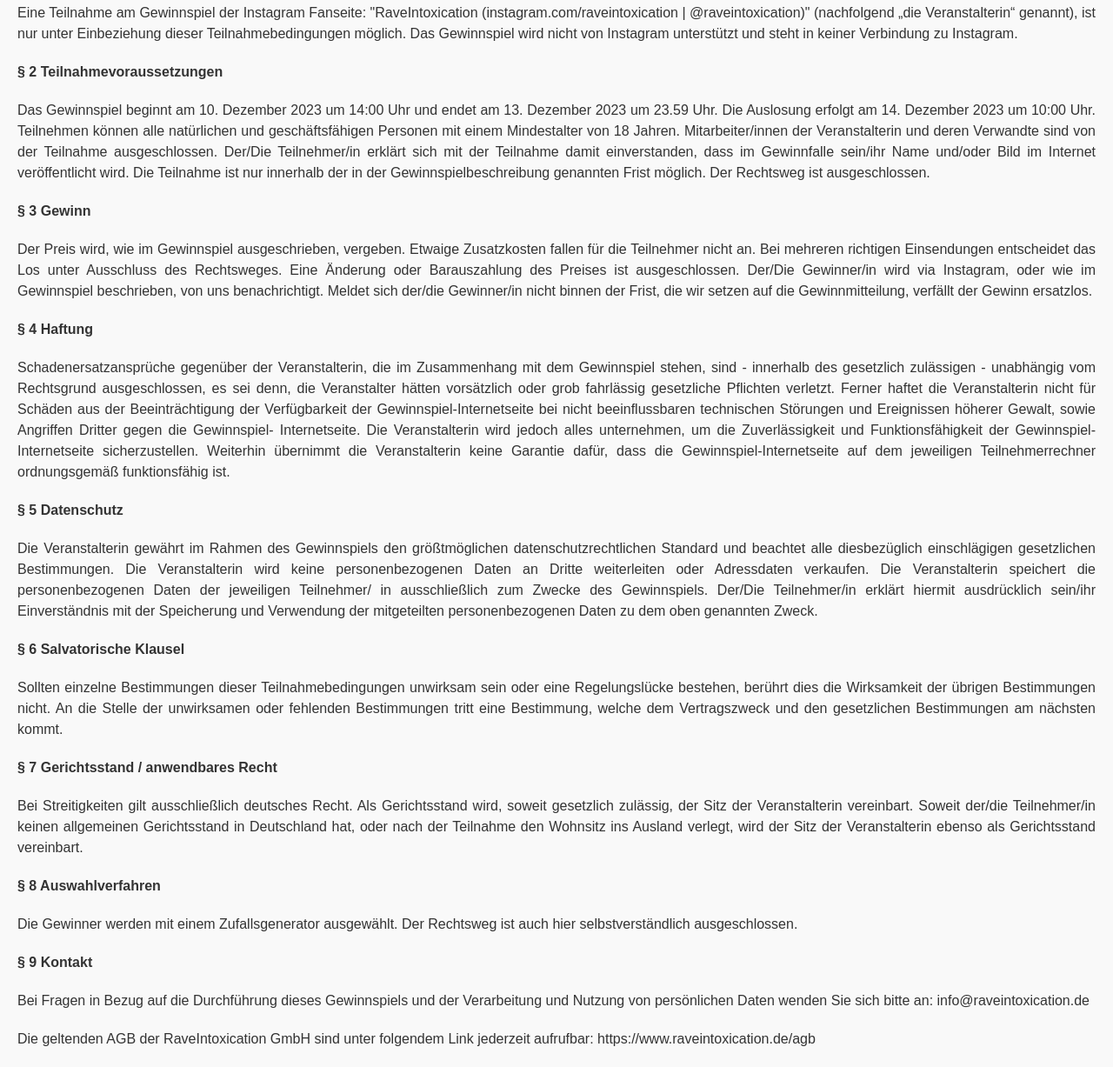
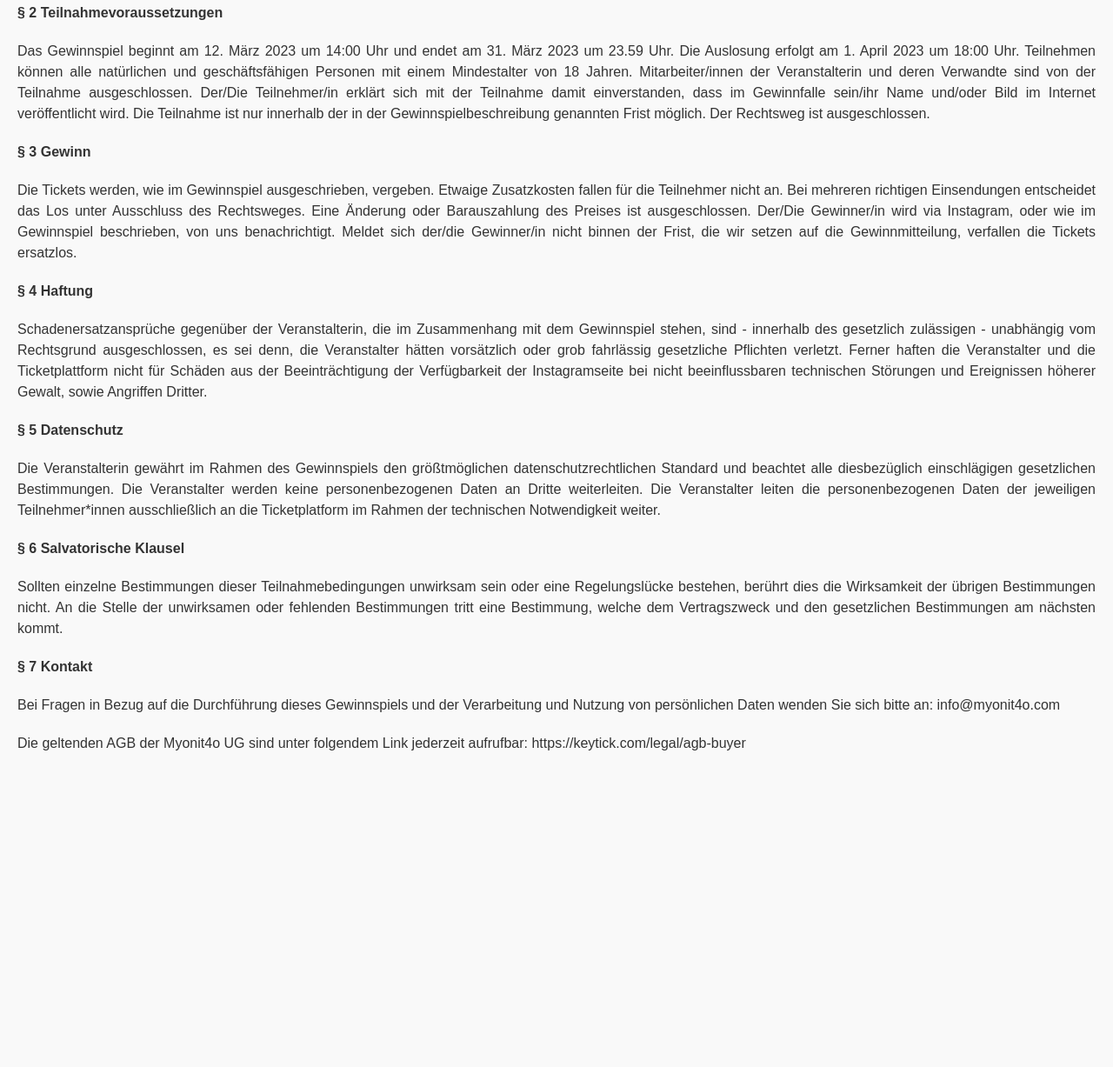
Before and after one commit to MoBeMo/Gewinn, a plain HTML site: page index.html in a window 1280 px wide. Shown: the part 143-1370 px from the top of the page at 87% size. After the commit the page ends 1030 px from the top, so only its background shows below. Drawn offline with Linux system fonts and the light colour scheme.

Commit message:
Update index.html

```diff
--- a/index.html
+++ b/index.html
@@ -34,24 +34,21 @@
 <body>
 	<h1>Teilnahmebedingungen RaveIntoxication Gewinnspiel</h1>
 	<p><strong>§ 1 Allgemeines</strong></p>
-	<p>Eine Teilnahme am Gewinnspiel der Instagram Fanseite: "RaveIntoxication (instagram.com/raveintoxication | @raveintoxication)" (nachfolgend „die Veranstalterin“ genannt), ist nur unter Einbeziehung dieser Teilnahmebedingungen möglich. Das Gewinnspiel wird nicht von Instagram unterstützt und steht in keiner Verbindung zu Instagram.</p>
+	<pEine Teilnahme am Gewinnspiel der Instagram Fanseite: "RaveIntoxication (instagram.com/raveintoxication | @raveintoxication)" (nachfolgend „die Veranstalter“ genannt), ist nur unter Einbeziehung der Teilnahmebedingungen möglich. Die Ticket werden über KeyTick im nachfolgenden „Ticketplattform" genannt veräußert. Das Gewinnspiel wird nicht von Instagram unterstützt und steht in keiner Verbindung zu Instagram.</p>
 	<p><strong>§ 2 Teilnahmevoraussetzungen</strong></p>
-	<p>Das Gewinnspiel beginnt am 10. Dezember 2023 um 14:00 Uhr und endet am 13. Dezember 2023 um 23.59 Uhr. Die Auslosung erfolgt am 14. Dezember 2023 um 10:00 Uhr. Teilnehmen können alle natürlichen und geschäftsfähigen Personen mit einem Mindestalter von 18 Jahren. Mitarbeiter/innen der Veranstalterin und deren Verwandte sind von der Teilnahme ausgeschlossen. Der/Die Teilnehmer/in erklärt sich mit der Teilnahme damit einverstanden, dass im Gewinnfalle sein/ihr Name und/oder Bild im Internet veröffentlicht wird. Die Teilnahme ist nur innerhalb der in der Gewinnspielbeschreibung genannten Frist möglich. Der Rechtsweg ist ausgeschlossen.</p>
+	<p>Das Gewinnspiel beginnt am 12. März 2023 um 14:00 Uhr und endet am 31. März 2023 um 23.59 Uhr. Die Auslosung erfolgt am 1. April 2023 um 18:00 Uhr. Teilnehmen können alle natürlichen und geschäftsfähigen Personen mit einem Mindestalter von 18 Jahren. Mitarbeiter/innen der Veranstalterin und deren Verwandte sind von der Teilnahme ausgeschlossen. Der/Die Teilnehmer/in erklärt sich mit der Teilnahme damit einverstanden, dass im Gewinnfalle sein/ihr Name und/oder Bild im Internet veröffentlicht wird. Die Teilnahme ist nur innerhalb der in der Gewinnspielbeschreibung genannten Frist möglich. Der Rechtsweg ist ausgeschlossen.</p>
 	<p><strong>§ 3 Gewinn</strong></p>
-	<p>Der Preis wird, wie im Gewinnspiel ausgeschrieben, vergeben. Etwaige Zusatzkosten fallen für die Teilnehmer nicht an. Bei mehreren richtigen Einsendungen entscheidet das Los unter Ausschluss des Rechtsweges. Eine Änderung oder Barauszahlung des Preises ist ausgeschlossen. Der/Die Gewinner/in wird via Instagram, oder wie im Gewinnspiel beschrieben, von uns benachrichtigt. Meldet sich der/die Gewinner/in nicht binnen der Frist, die wir setzen auf die Gewinnmitteilung, verfällt der Gewinn ersatzlos.</p>
+	<p>Die Tickets werden, wie im Gewinnspiel ausgeschrieben, vergeben. Etwaige Zusatzkosten fallen für die Teilnehmer nicht an. Bei mehreren richtigen Einsendungen entscheidet das Los unter Ausschluss des Rechtsweges. Eine Änderung oder Barauszahlung des Preises ist ausgeschlossen. Der/Die Gewinner/in wird via Instagram, oder wie im Gewinnspiel beschrieben, von uns benachrichtigt. Meldet sich der/die Gewinner/in nicht binnen der Frist, die wir setzen auf die Gewinnmitteilung, verfallen die Tickets ersatzlos.</p>
 	<p><strong>§ 4 Haftung</strong></p>
-	<p>Schadenersatzansprüche gegenüber der Veranstalterin, die im Zusammenhang mit dem Gewinnspiel stehen, sind - innerhalb des gesetzlich zulässigen - unabhängig vom Rechtsgrund ausgeschlossen, es sei denn, die Veranstalter hätten vorsätzlich oder grob fahrlässig gesetzliche Pflichten verletzt. Ferner haftet die Veranstalterin nicht für Schäden aus der Beeinträchtigung der Verfügbarkeit der Gewinnspiel-Internetseite bei nicht beeinflussbaren technischen Störungen und Ereignissen höherer Gewalt, sowie Angriffen Dritter gegen die Gewinnspiel- Internetseite. Die Veranstalterin wird jedoch alles unternehmen, um die Zuverlässigkeit und Funktionsfähigkeit der Gewinnspiel- Internetseite sicherzustellen. Weiterhin übernimmt die Veranstalterin keine Garantie dafür, dass die Gewinnspiel-Internetseite auf dem jeweiligen Teilnehmerrechner ordnungsgemäß funktionsfähig ist.</p>
+	<p>Schadenersatzansprüche gegenüber der Veranstalterin, die im Zusammenhang mit dem Gewinnspiel stehen, sind - innerhalb des gesetzlich zulässigen - unabhängig vom Rechtsgrund ausgeschlossen, es sei denn, die Veranstalter hätten vorsätzlich oder grob fahrlässig gesetzliche Pflichten verletzt. Ferner haften die Veranstalter und die Ticketplattform nicht für Schäden aus der Beeinträchtigung der Verfügbarkeit der Instagramseite bei nicht beeinflussbaren technischen Störungen und Ereignissen höherer Gewalt, sowie Angriffen Dritter.</p>
 <p><strong>§ 5 Datenschutz</strong></p>
-<p>Die Veranstalterin gewährt im Rahmen des Gewinnspiels den größtmöglichen datenschutzrechtlichen Standard und beachtet alle diesbezüglich einschlägigen gesetzlichen Bestimmungen. Die Veranstalterin wird keine personenbezogenen Daten an Dritte weiterleiten oder Adressdaten verkaufen. Die Veranstalterin speichert die personenbezogenen Daten der jeweiligen Teilnehmer/ in ausschließlich zum Zwecke des Gewinnspiels. Der/Die Teilnehmer/in erklärt hiermit ausdrücklich sein/ihr Einverständnis mit der Speicherung und Verwendung der mitgeteilten personenbezogenen Daten zu dem oben genannten Zweck.</p>
+<p>Die Veranstalterin gewährt im Rahmen des Gewinnspiels den größtmöglichen datenschutzrechtlichen Standard und beachtet alle diesbezüglich einschlägigen gesetzlichen Bestimmungen. Die Veranstalter werden keine personenbezogenen Daten an Dritte weiterleiten. Die Veranstalter leiten die personenbezogenen Daten der jeweiligen Teilnehmer*innen ausschließlich an die Ticketplatform im Rahmen der technischen Notwendigkeit weiter.</p>
 <p><strong>§ 6 Salvatorische Klausel</strong></p>
 <p>Sollten einzelne Bestimmungen dieser Teilnahmebedingungen unwirksam sein oder eine Regelungslücke bestehen, berührt dies die Wirksamkeit der übrigen Bestimmungen nicht. An die Stelle der unwirksamen oder fehlenden Bestimmungen tritt eine Bestimmung, welche dem Vertragszweck und den gesetzlichen Bestimmungen am nächsten kommt.</p>
-<p><strong>§ 7 Gerichtsstand / anwendbares Recht</strong></p>
-<p>Bei Streitigkeiten gilt ausschließlich deutsches Recht. Als Gerichtsstand wird, soweit gesetzlich zulässig, der Sitz der Veranstalterin vereinbart. Soweit der/die Teilnehmer/in keinen allgemeinen Gerichtsstand in Deutschland hat, oder nach der Teilnahme den Wohnsitz ins Ausland verlegt, wird der Sitz der Veranstalterin ebenso als Gerichtsstand vereinbart.</p>
-<p><strong>§ 8 Auswahlverfahren</strong></p>
-<p>Die Gewinner werden mit einem Zufallsgenerator ausgewählt. Der Rechtsweg ist auch hier selbstverständlich ausgeschlossen.</p>
-<p><strong>§ 9 Kontakt</strong></p>
-<p>Bei Fragen in Bezug auf die Durchführung dieses Gewinnspiels und der Verarbeitung und Nutzung von persönlichen Daten wenden Sie sich bitte an: info@raveintoxication.de</p>
-<p>Die geltenden AGB der RaveIntoxication GmbH sind unter folgendem Link jederzeit aufrufbar: https://www.raveintoxication.de/agb</p>
+<p><strong>§ 7 Kontakt</strong></p>
+<p>Bei Fragen in Bezug auf die Durchführung dieses Gewinnspiels und der Verarbeitung und Nutzung von persönlichen Daten wenden Sie sich bitte an:
+info@myonit4o.com</p>
+<p>Die geltenden AGB der Myonit4o UG sind unter folgendem Link jederzeit aufrufbar: https://keytick.com/legal/agb-buyer</p>
 
 </body>
 </html>
```
